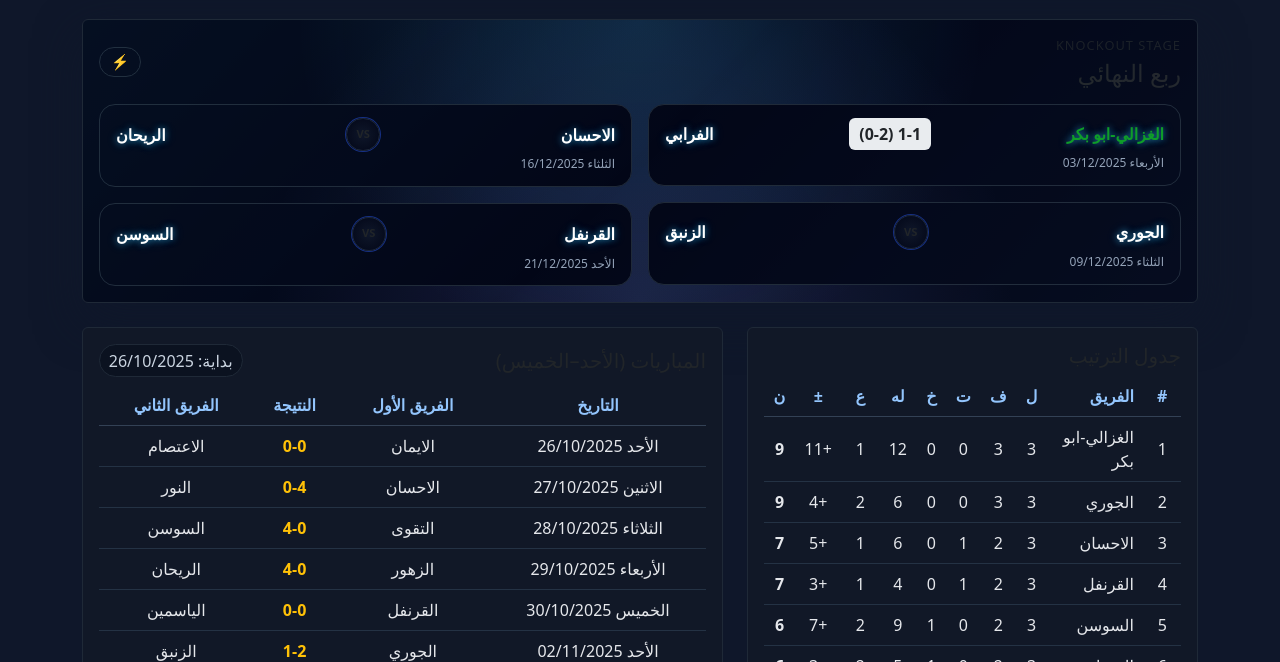
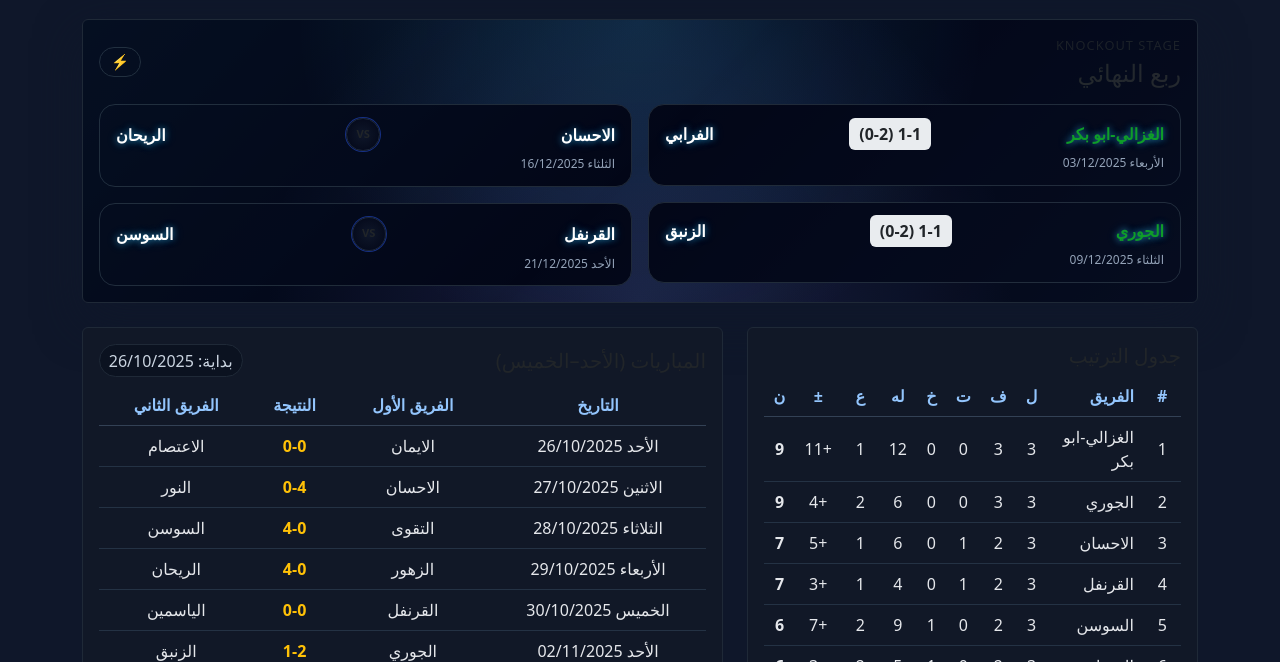
Before and after one commit to AOPulse/alnoorfootball, a plain HTML site: page index.html in a window 1280 px wide. Shown: the part 138-800 px from the top of the page. Drawn offline with nearby package versions, Linux system fonts and the light colour scheme.

Commit message:
Update index.html

```diff
--- a/index.html
+++ b/index.html
@@ -192,16 +192,19 @@
             </div>
           </div>
 
+
+
           <!-- مباراة 2 -->
+
           <div class="match-card">
             <div class="match-teams">
               <div class="d-flex justify-content-between align-items-center mb-1">
 
                 <div class="d-flex align-items-center gap-2">
-                  <span class="team-name">الجوري</span>
+                  <span class="team-name winner">الجوري </span>
                 </div>
 
-                <div class="vs-badge">VS</div>
+                <div class="score-badge">1-1 (0-2)</div>
 
                 <div class="d-flex align-items-center gap-2 flex-row-reverse">
                   <span class="team-name">الزنبق</span>
@@ -213,6 +216,7 @@
               </div>
             </div>
           </div>
+
 
         </div>
 
```
